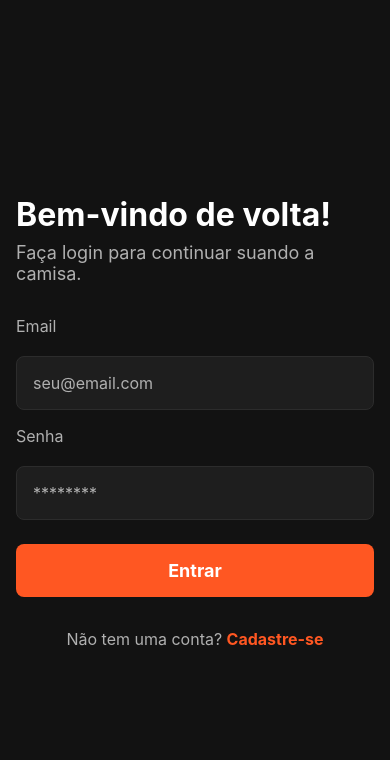
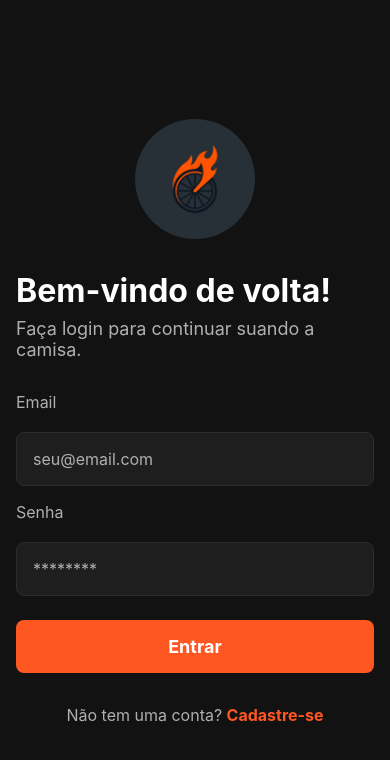
Before and after one commit to wellingtonpereira12/cycling-streak, a React Native app: screen /Login in a window 390 px wide. Shown: the top 760 px of the page. Built offline with nearby package versions, Linux system fonts and the light colour scheme.

Commit message:
feat: implement safe area fixes and integrate new app logo

```diff
--- a/app.json
+++ b/app.json
@@ -10,7 +10,7 @@
     "splash": {
       "image": "./assets/splash-icon.png",
       "resizeMode": "contain",
-      "backgroundColor": "#ffffff"
+      "backgroundColor": "#1c252c"
     },
     "ios": {
       "supportsTablet": true
@@ -18,7 +18,7 @@
     "android": {
       "adaptiveIcon": {
         "foregroundImage": "./assets/adaptive-icon.png",
-        "backgroundColor": "#ffffff"
+        "backgroundColor": "#1c252c"
       },
       "edgeToEdgeEnabled": true,
       "package": "com.wellingtonpereiravc.cyclingstreak"
--- a/src/screens/AchievementsScreen.js
+++ b/src/screens/AchievementsScreen.js
@@ -1,5 +1,6 @@
 import React, { useContext } from 'react';
-import { View, Text, StyleSheet, SafeAreaView, ScrollView } from 'react-native';
+import { View, Text, StyleSheet, ScrollView } from 'react-native';
+import { useSafeAreaInsets } from 'react-native-safe-area-context';
 import { RideContext } from '../context/RideContext';
 import AchievementCard from '../components/AchievementCard';
 import { theme } from '../styles/theme';
@@ -16,8 +17,10 @@ const AchievementsScreen = () => {
         { threshold: 100, title: 'Lenda do Pedal', description: '100 dias. Você é imparável.' },
     ];
 
+    const insets = useSafeAreaInsets();
+
     return (
-        <SafeAreaView style={styles.container}>
+        <View style={[styles.container, { paddingTop: insets.top, paddingBottom: insets.bottom }]}>
             <View style={styles.header}>
                 <Text style={styles.title}>Conquistas</Text>
                 <Text style={styles.subtitle}>Sua jornada até aqui</Text>
@@ -32,7 +35,7 @@ const AchievementsScreen = () => {
                     />
                 ))}
             </ScrollView>
-        </SafeAreaView>
+        </View>
     );
 };
 
--- a/src/screens/HistoryScreen.js
+++ b/src/screens/HistoryScreen.js
@@ -1,5 +1,6 @@
 import React, { useContext, useEffect, useState } from 'react';
-import { View, Text, FlatList, StyleSheet, SafeAreaView, ActivityIndicator } from 'react-native';
+import { View, Text, FlatList, StyleSheet, ActivityIndicator } from 'react-native';
+import { useSafeAreaInsets } from 'react-native-safe-area-context';
 import { RideContext } from '../context/RideContext';
 import { theme } from '../styles/theme';
 import { Calendar, Clock, MapPin } from 'lucide-react-native';
@@ -55,8 +56,10 @@ const HistoryScreen = () => {
         );
     };
 
+    const insets = useSafeAreaInsets();
+
     return (
-        <SafeAreaView style={styles.container}>
+        <View style={[styles.container, { paddingTop: insets.top, paddingBottom: insets.bottom }]}>
             <View style={styles.header}>
                 <Text style={styles.title}>Histórico de Pedais</Text>
             </View>
@@ -84,7 +87,7 @@ const HistoryScreen = () => {
                     }}
                 />
             )}
-        </SafeAreaView>
+        </View>
     );
 };
 
--- a/src/screens/HomeScreen.js
+++ b/src/screens/HomeScreen.js
@@ -1,5 +1,6 @@
 import React, { useContext, useState } from 'react';
-import { View, Text, StyleSheet, SafeAreaView, ScrollView, RefreshControl, Alert, ActivityIndicator } from 'react-native';
+import { View, Text, StyleSheet, ScrollView, RefreshControl, Alert, ActivityIndicator } from 'react-native';
+import { useSafeAreaInsets } from 'react-native-safe-area-context';
 import { RideContext } from '../context/RideContext';
 import { useAuth } from '../context/AuthContext';
 import StreakCounter from '../components/StreakCounter';
@@ -26,8 +27,10 @@ const HomeScreen = () => {
     // We can disable button if already ridden today to prevent spam?
     // User req: "Botão para registrar pedal (manual)". doesn't say disable.
 
+    const insets = useSafeAreaInsets();
+
     return (
-        <SafeAreaView style={styles.container}>
+        <View style={[styles.container, { paddingTop: insets.top, paddingBottom: insets.bottom }]}>
             <ScrollView
                 contentContainerStyle={styles.content}
                 refreshControl={<RefreshControl refreshing={loading} onRefresh={refresh} colors={[theme.colors.primary]} tintColor={theme.colors.primary} />}
@@ -73,7 +76,7 @@ const HomeScreen = () => {
                     </View>
                 </View>
             </ScrollView>
-        </SafeAreaView>
+        </View>
     );
 };
 
--- a/src/screens/LoginScreen.js
+++ b/src/screens/LoginScreen.js
@@ -1,8 +1,8 @@
 import React, { useState } from 'react';
-import { View, Text, TextInput, TouchableOpacity, StyleSheet, ActivityIndicator, Alert } from 'react-native';
+import { View, Text, TextInput, TouchableOpacity, StyleSheet, ActivityIndicator, Alert, Image } from 'react-native';
 import { useAuth } from '../context/AuthContext';
 import { theme } from '../styles/theme';
-import { SafeAreaView } from 'react-native-safe-area-context';
+import { useSafeAreaInsets } from 'react-native-safe-area-context';
 
 const LoginScreen = ({ navigation }) => {
     const { login } = useAuth();
@@ -34,9 +34,14 @@ const LoginScreen = ({ navigation }) => {
         }
     };
 
+    const insets = useSafeAreaInsets();
+
     return (
-        <SafeAreaView style={styles.container}>
+        <View style={[styles.container, { paddingTop: insets.top, paddingBottom: insets.bottom }]}>
             <View style={styles.content}>
+                <View style={styles.logoContainer}>
+                    <Image source={require('../../assets/logo.png')} style={styles.logo} />
+                </View>
                 <Text style={styles.title}>Bem-vindo de volta!</Text>
                 <Text style={styles.subtitle}>Faça login para continuar suando a camisa.</Text>
 
@@ -88,7 +93,7 @@ const LoginScreen = ({ navigation }) => {
                     </TouchableOpacity>
                 </View>
             </View>
-        </SafeAreaView>
+        </View>
     );
 };
 
@@ -101,6 +106,15 @@ const styles = StyleSheet.create({
         flex: 1,
         padding: theme.spacing.m,
         justifyContent: 'center',
+    },
+    logoContainer: {
+        alignItems: 'center',
+        marginBottom: theme.spacing.xl,
+    },
+    logo: {
+        width: 120,
+        height: 120,
+        borderRadius: 60,
     },
     title: {
         ...theme.typography.h1,
--- a/src/screens/ProfileScreen.js
+++ b/src/screens/ProfileScreen.js
@@ -1,5 +1,6 @@
 import React, { useContext } from 'react';
-import { View, Text, StyleSheet, SafeAreaView, TouchableOpacity, Alert } from 'react-native';
+import { View, Text, StyleSheet, TouchableOpacity, Alert } from 'react-native';
+import { useSafeAreaInsets } from 'react-native-safe-area-context';
 import { useAuth } from '../context/AuthContext';
 import { RideContext } from '../context/RideContext';
 import { theme } from '../styles/theme';
@@ -18,8 +19,10 @@ const ProfileScreen = () => {
         Alert.alert("Aviso", "Funcionalidade de limpar histórico não implementada no backend ainda.");
     };
 
+    const insets = useSafeAreaInsets();
+
     return (
-        <SafeAreaView style={styles.container}>
+        <View style={[styles.container, { paddingTop: insets.top, paddingBottom: insets.bottom }]}>
             <View style={styles.header}>
                 <View style={styles.avatarContainer}>
                     <User size={64} color={theme.colors.text} />
@@ -38,7 +41,7 @@ const ProfileScreen = () => {
                     </View>
                 </TouchableOpacity>
             </View>
-        </SafeAreaView>
+        </View>
     );
 };
 
--- a/src/screens/RegisterScreen.js
+++ b/src/screens/RegisterScreen.js
@@ -1,8 +1,8 @@
 import React, { useState } from 'react';
-import { View, Text, TextInput, TouchableOpacity, StyleSheet, ActivityIndicator, Alert } from 'react-native';
+import { View, Text, TextInput, TouchableOpacity, StyleSheet, ActivityIndicator, Alert, Image } from 'react-native';
 import { useAuth } from '../context/AuthContext';
 import { theme } from '../styles/theme';
-import { SafeAreaView } from 'react-native-safe-area-context';
+import { useSafeAreaInsets } from 'react-native-safe-area-context';
 
 const RegisterScreen = ({ navigation }) => {
     const { register } = useAuth();
@@ -49,9 +49,14 @@ const RegisterScreen = ({ navigation }) => {
         }
     };
 
+    const insets = useSafeAreaInsets();
+
     return (
-        <SafeAreaView style={styles.container}>
+        <View style={[styles.container, { paddingTop: insets.top, paddingBottom: insets.bottom }]}>
             <View style={styles.content}>
+                <View style={styles.logoContainer}>
+                    <Image source={require('../../assets/logo.png')} style={styles.logo} />
+                </View>
                 <Text style={styles.title}>Crie sua conta</Text>
                 <Text style={styles.subtitle}>Comece sua jornada de pedaladas hoje.</Text>
 
@@ -107,7 +112,7 @@ const RegisterScreen = ({ navigation }) => {
                     </TouchableOpacity>
                 </View>
             </View>
-        </SafeAreaView>
+        </View>
     );
 };
 
@@ -120,6 +125,15 @@ const styles = StyleSheet.create({
         flex: 1,
         padding: theme.spacing.m,
         justifyContent: 'center',
+    },
+    logoContainer: {
+        alignItems: 'center',
+        marginBottom: theme.spacing.xl,
+    },
+    logo: {
+        width: 100,
+        height: 100,
+        borderRadius: 50,
     },
     title: {
         ...theme.typography.h1,
```
Also changed, not shown: assets/logo.png (added).
